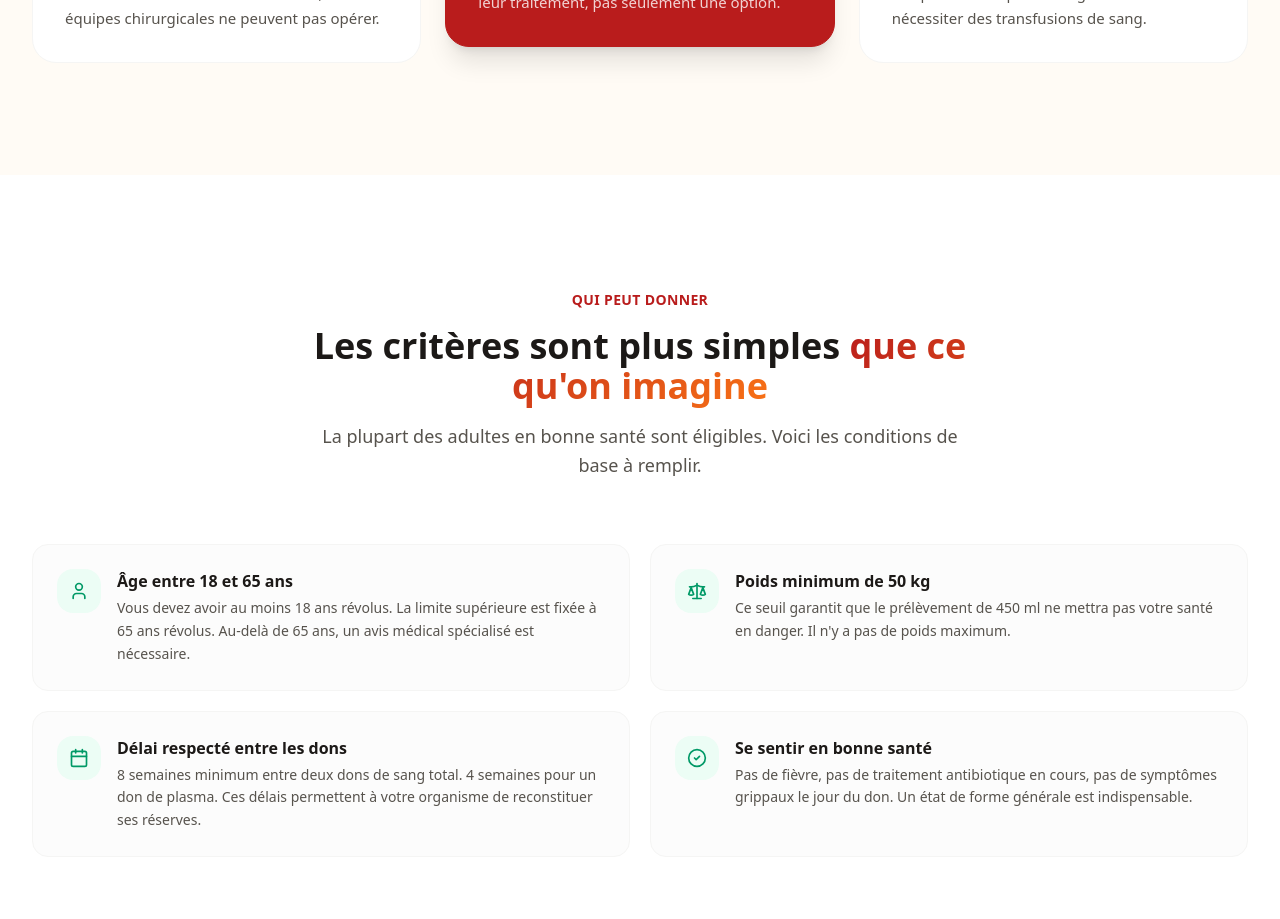
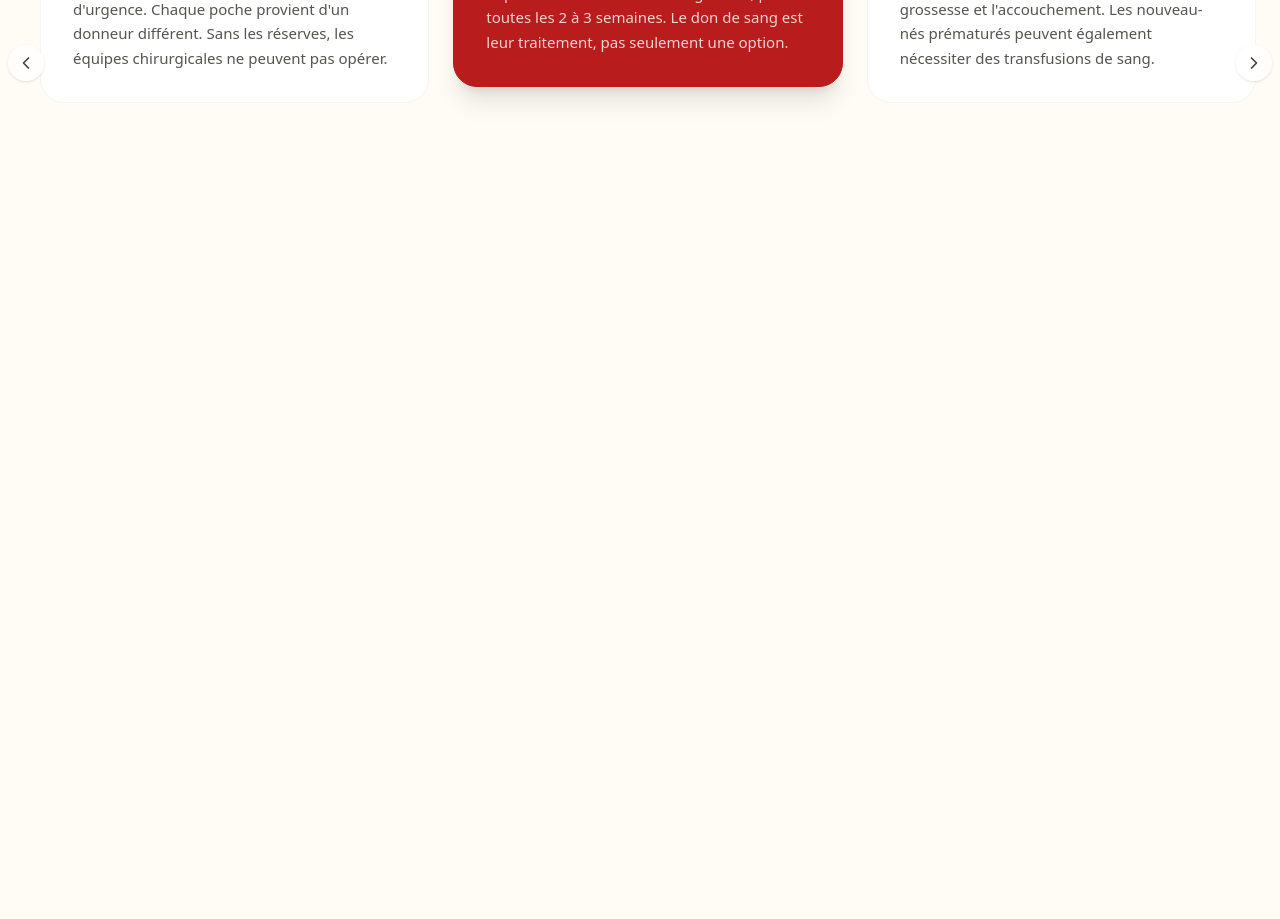
Before and after one commit to ahoussinoupacome123-lang/FIGMA_TO_CODE_CHALLENGE, a Next.js app: page / in a window 1280 px wide. Shown: the part 1848-2767 px from the top of the page. Built offline with nearby package versions, Linux system fonts and the light colour scheme.

Commit message:
feat(ui): add horizontal slider and force webpack build

```diff
--- a/src/app/page.tsx
+++ b/src/app/page.tsx
@@ -9,6 +9,7 @@ import CenterDirectory from '@/components/hemolink/CenterDirectory';
 import BloodReserves from '@/components/hemolink/BloodReserves';
 import FAQ from '@/components/hemolink/FAQ';
 import Footer from '@/components/hemolink/Footer';
+import HorizontalSlider from '@/components/hemolink/HorizontalSlider';
 
 export default function Home() {
   return (
@@ -16,14 +17,16 @@ export default function Home() {
       <Navigation />
       <main className='flex-1'>
         <Hero />
+        <HorizontalSlider>
           <WhyDonate />
           <WhoCanDonate />
           <EligibilityTest />
           <DonationProcess />
           <PreparationGuide />
-        <CenterDirectory />
           <BloodReserves />
           <FAQ />
+        </HorizontalSlider>
+        <CenterDirectory />
       </main>
       <Footer />
     </div>
--- /dev/null
+++ b/src/components/hemolink/HorizontalSlider.tsx
@@ -0,0 +1,94 @@
+'use client';
+
+import { useRef, useState, useEffect, Children, type ReactNode } from 'react';
+import { ChevronLeft, ChevronRight } from 'lucide-react';
+
+export default function HorizontalSlider({ children }: { children: ReactNode }) {
+  const containerRef = useRef<HTMLDivElement | null>(null);
+  const [active, setActive] = useState(0);
+
+  const slides = Children.toArray(children);
+
+  useEffect(() => {
+    const el = containerRef.current;
+    if (!el) return;
+
+    let raf = 0;
+    const onScroll = () => {
+      cancelAnimationFrame(raf);
+      raf = requestAnimationFrame(() => {
+        const left = el.scrollLeft;
+        let nearest = 0;
+        let minDiff = Infinity;
+        const kids = Array.from(el.children) as HTMLElement[];
+        kids.forEach((k, i) => {
+          const diff = Math.abs(k.offsetLeft - left);
+          if (diff < minDiff) {
+            minDiff = diff;
+            nearest = i;
+          }
+        });
+        setActive(nearest);
+      });
+    };
+
+    el.addEventListener('scroll', onScroll, { passive: true });
+    onScroll();
+    return () => { el.removeEventListener('scroll', onScroll); cancelAnimationFrame(raf); };
+  }, [children]);
+
+  const scrollTo = (index: number) => {
+    const el = containerRef.current;
+    if (!el) return;
+    const kid = el.children[index] as HTMLElement | undefined;
+    if (!kid) return;
+    el.scrollTo({ left: kid.offsetLeft, behavior: 'smooth' });
+  };
+
+  return (
+    <div className="relative py-10">
+      <div className="relative">
+        <div
+          ref={containerRef}
+          className="no-scrollbar scroll-smooth snap-x snap-mandatory flex gap-4 overflow-x-auto px-4"
+          role="list"
+          aria-label="Sections glissantes"
+        >
+          {slides.map((s, i) => (
+            <div key={i} className="flex-none snap-start min-w-[100vw] sm:min-w-[80vw] lg:min-w-[60vw] px-2" role="listitem">
+              {s}
+            </div>
+          ))}
+        </div>
+
+        {/* Left/Right controls */}
+        <button
+          onClick={() => scrollTo(Math.max(0, active - 1))}
+          aria-label="Précédent"
+          className="absolute left-2 top-1/2 -translate-y-1/2 z-20 bg-white/75 backdrop-blur-sm rounded-full p-2 shadow hover:bg-white"
+        >
+          <ChevronLeft className="w-5 h-5 text-stone-700" />
+        </button>
+        <button
+          onClick={() => scrollTo(Math.min(slides.length - 1, active + 1))}
+          aria-label="Suivant"
+          className="absolute right-2 top-1/2 -translate-y-1/2 z-20 bg-white/75 backdrop-blur-sm rounded-full p-2 shadow hover:bg-white"
+        >
+          <ChevronRight className="w-5 h-5 text-stone-700" />
+        </button>
+      </div>
+
+      {/* Dots */}
+      <div className="mt-6 flex items-center justify-center gap-2">
+        {slides.map((_, i) => (
+          <button
+            key={i}
+            onClick={() => scrollTo(i)}
+            aria-label={`Aller à la slide ${i + 1}`}
+            className={`w-2.5 h-2.5 rounded-full transition-colors ${i === active ? 'bg-crimson' : 'bg-stone-300'}`}
+          />
+        ))}
+      </div>
+    </div>
+  );
+}
```
Lines whose indentation alone changed are shown as unchanged.
